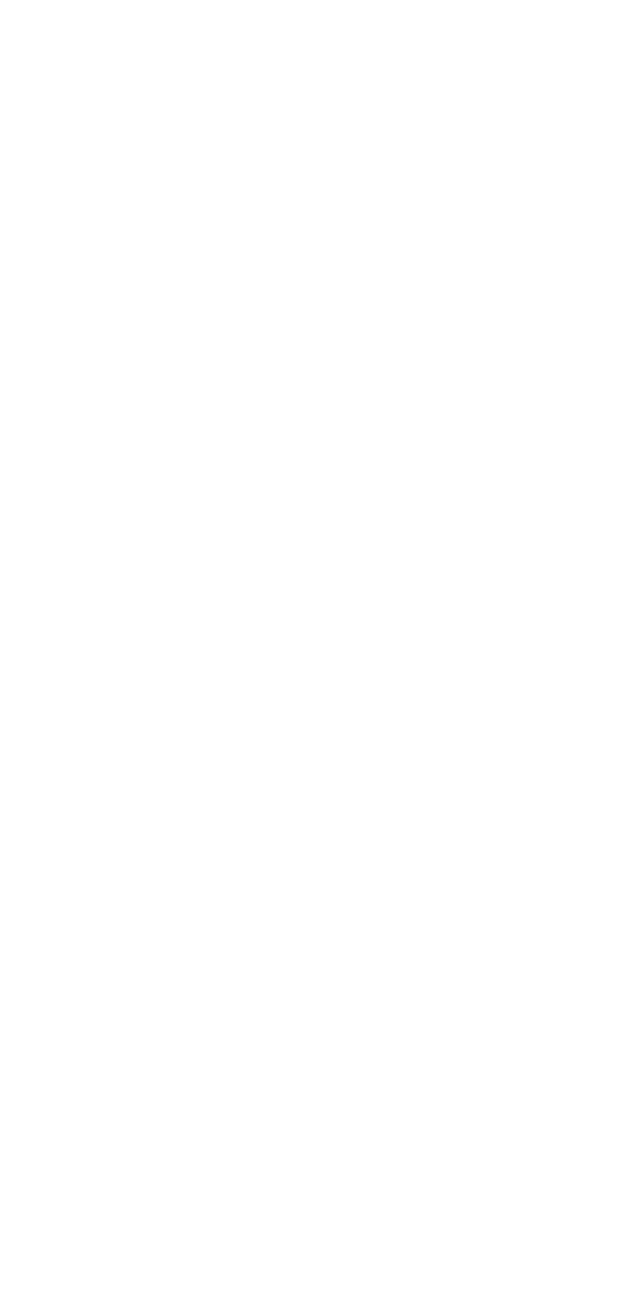
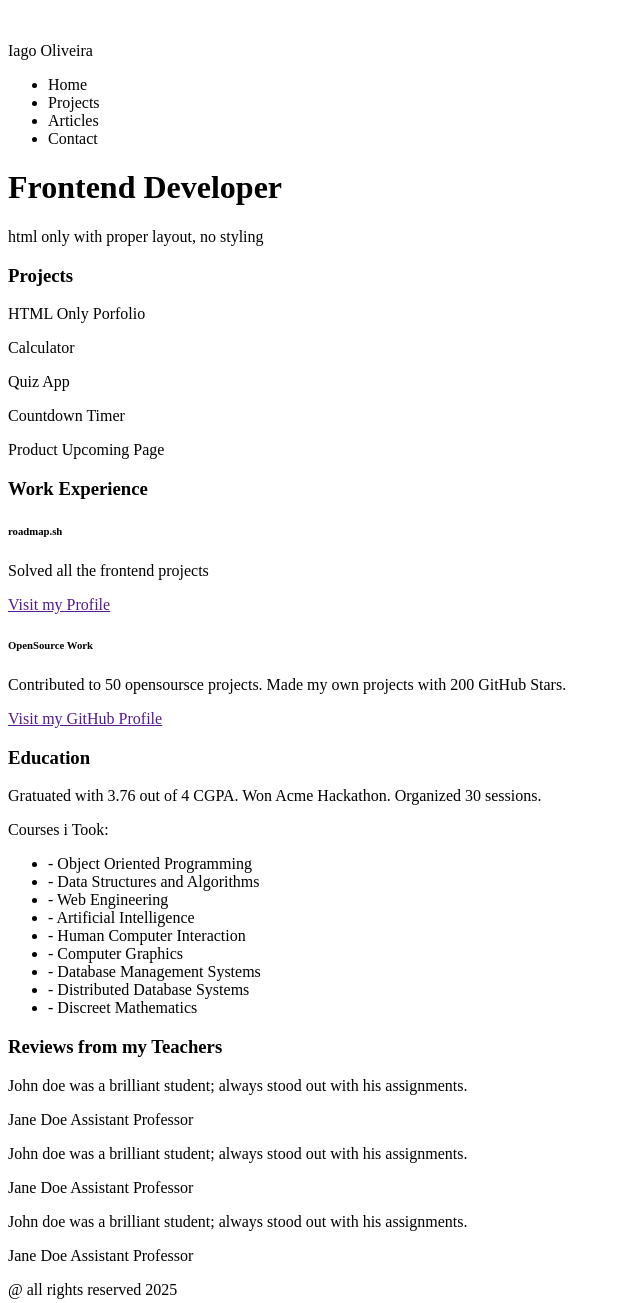
Before and after one commit to Ikaranomuro/Projeto--Pagina--Simples, a plain HTML site: page index.html in a window 1280 px wide. Shown: the whole page, without its empty margins (0-640 px from the left). Before the commit the page ends 800 px from the top, so only its background shows below. Drawn offline with Linux system fonts and the light colour scheme.

Commit message:
Começando a estrutura do HTML

```diff
--- a/index.html
+++ b/index.html
@@ -4,8 +4,92 @@
     <meta charset="UTF-8">
     <meta name="viewport" content="width=device-width, initial-scale=1.0">
     <title>Página Simples</title>
+    <link rel="stylesheet" href="style.css">
 </head>
 <body>
+    <header class="headerContainer">
+        <div class="headerContainer__iconContainer">
+            <img src="" alt="">
+            <p>Iago Oliveira</p>
+        </div>
+        <nav>
+            <ul>
+                <li>Home</li>
+                <li>Projects</li>
+                <li>Articles</li>
+                <li>Contact</li>
+            </ul>
+        </nav>
+    </header>
 
+    <div class="PageIntroduction">
+        <h1>Frontend Developer</h1>
+        <p>html only with proper layout, no styling</p>
+    </div>
+
+    <main class="mainContainer">
+        <aside class="mainContainer__leftAside">
+            <h3>Projects</h3>
+            <div>
+                <p>HTML Only Porfolio</p>
+                <p>Calculator</p>
+                <p>Quiz App</p>
+                <p>Countdown Timer</p>
+                <p>Product Upcoming Page</p>
+            </div>
+        </aside>
+
+        <div class="mainContainer__midContainer">
+            <h3>Work Experience</h3>
+            <div class="mainContainer__midContainer__Boxes">
+                <h6>roadmap.sh</h6>
+                <p>Solved all the frontend projects</p>
+                <a href="">Visit my Profile</a>
+            </div>
+            <div class="mainContainer__midContainer__Boxes">
+                <h6>OpenSource Work</h6>
+                <p>Contributed to 50 opensoursce projects. Made my own projects with 200 GitHub Stars.</p>
+                <a href="">Visit my GitHub Profile</a>
+            </div>
+        </div>
+
+        <aside class="mainContainer__rightAside">
+            <h3>Education</h3>
+            <div>
+                <p>Gratuated with 3.76 out of 4 CGPA. Won Acme Hackathon. Organized 30 sessions.</p>
+                <p>Courses i Took:</p>
+                <ul>
+                    <li>- Object Oriented Programming</li>
+                    <li>- Data Structures and Algorithms</li>
+                    <li>- Web Engineering</li>
+                    <li>- Artificial Intelligence</li>
+                    <li>- Human Computer Interaction</li>
+                    <li>- Computer Graphics</li>
+                    <li>- Database Management Systems</li>
+                    <li>- Distributed Database Systems</li>
+                    <li>- Discreet Mathematics</li>
+                </ul>
+            </div>
+        </aside>
+    </main>
+
+    <footer class="containerFooter">
+        <h3>Reviews from my Teachers</h3>
+        <div class="containerFooter__boxesContainer">
+            <div class="containerFooter__boxesContainer__boxes">
+                <p>John doe was a brilliant student; always stood out with his assignments.</p>
+                <p>Jane Doe Assistant Professor</p>
+            </div>
+            <div class="containerFooter__boxesContainer__boxes">
+                <p>John doe was a brilliant student; always stood out with his assignments.</p>
+                <p>Jane Doe Assistant Professor</p>
+            </div>
+            <div class="containerFooter__boxesContainer__boxes">
+                <p>John doe was a brilliant student; always stood out with his assignments.</p>
+                <p>Jane Doe Assistant Professor</p>
+            </div>
+        </div>
+        <p>@ all rights reserved 2025</p>
+    </footer>
 </body>
 </html>
```
Also changed, not shown: style.css (added).
